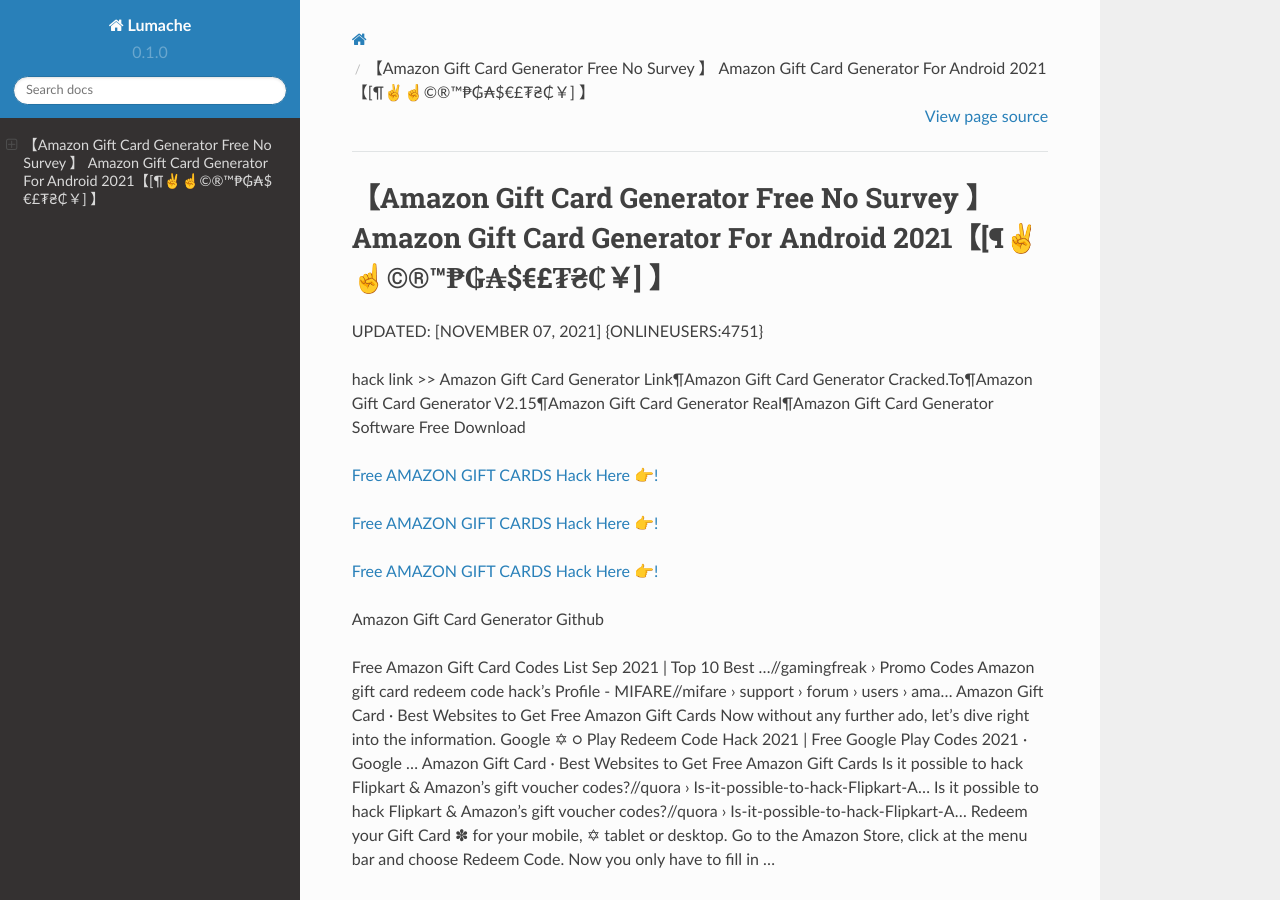
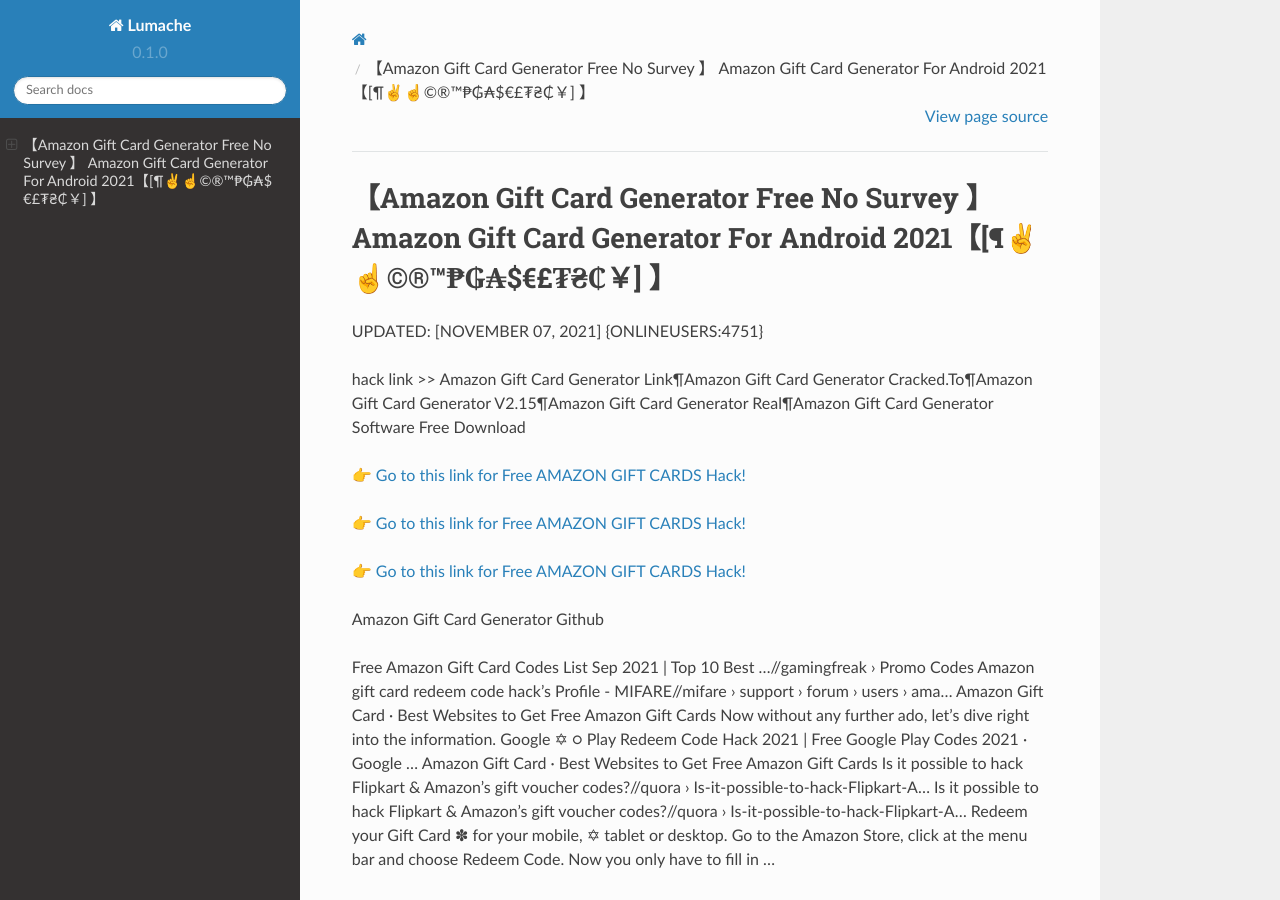
Before and after one commit to Janna378/Wen68, a Sphinx documentation site: the page built from docs/source/index.rst, in a window 1280 px wide and 900 px high. Built offline with Sphinx 7.4.7 and the Read the Docs theme 2.0.0, drawn with Linux system fonts in a browser that asks for light colours.

Commit message:
Update index.rst

```diff
--- a/docs/source/index.rst
+++ b/docs/source/index.rst
@@ -4,11 +4,11 @@ UPDATED: [NOVEMBER 07, 2021] {ONLINEUSERS:4751}
 
 hack link >> Amazon Gift Card Generator Link¶Amazon Gift Card Generator Cracked.To¶Amazon Gift Card Generator V2.15¶Amazon Gift Card Generator Real¶Amazon Gift Card Generator Software Free Download
 
-`Free AMAZON GIFT CARDS Hack Here 👉! <https://redirekt.in/amazon>`_
+`👉 Go to this link for Free AMAZON GIFT CARDS Hack! <https://redirekt.in/amazon>`_
 
-`Free AMAZON GIFT CARDS Hack Here 👉! <https://redirekt.in/amazon>`_
+`👉 Go to this link for Free AMAZON GIFT CARDS Hack! <https://redirekt.in/amazon>`_
 
-`Free AMAZON GIFT CARDS Hack Here 👉! <https://redirekt.in/amazon>`_
+`👉 Go to this link for Free AMAZON GIFT CARDS Hack! <https://redirekt.in/amazon>`_
 
 Amazon Gift Card Generator Github
 
```
